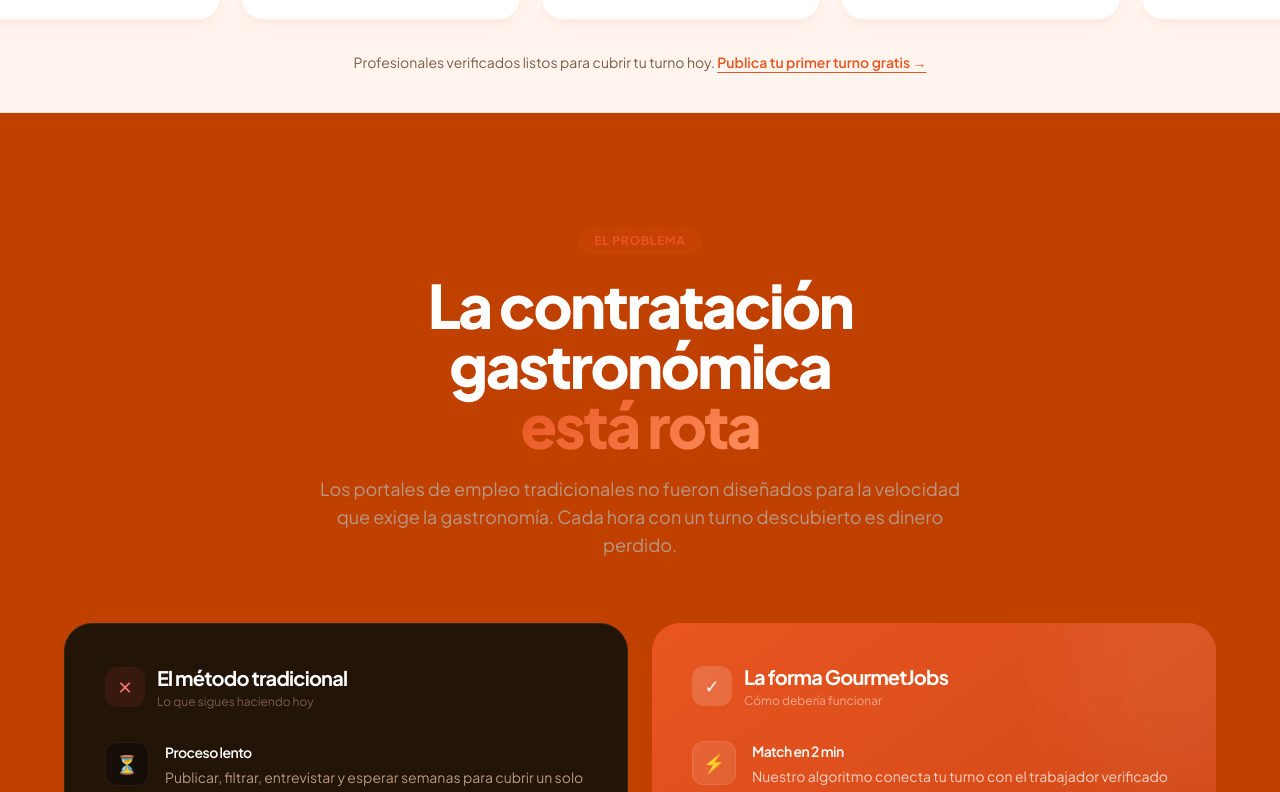
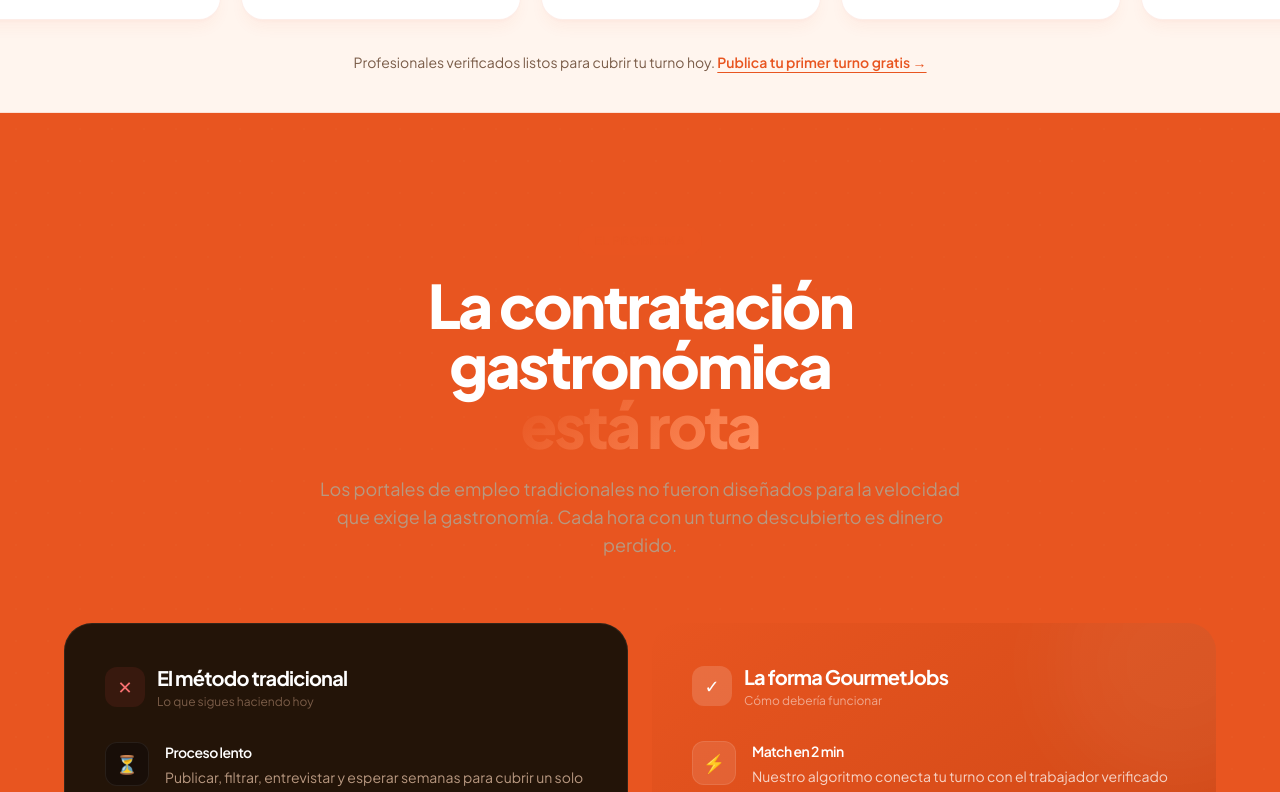
Before and after one commit to hernanazocar/GourmetJobs, a Next.js app: page / in a window 1280 px wide. Shown: the part 1268-2060 px from the top of the page. Built offline with nearby package versions, Linux system fonts and the light colour scheme.

Commit message:
Set background to brand orange #E85520
Co-Authored-By: Claude Opus 4.6 (1M context) <noreply@anthropic.com>

```diff
--- a/src/app/globals.css
+++ b/src/app/globals.css
@@ -3,11 +3,11 @@
 @tailwind utilities;
 
 :root {
-  --bg: #C04000;
-  --bg2: #D04A06;
-  --bg3: #DA5210;
-  --card: #B83C00;
-  --card2: #A83600;
+  --bg: #E85520;
+  --bg2: #F06028;
+  --bg3: #F56B30;
+  --card: #D84E1A;
+  --card2: #CC4515;
   --orange: #E85520;
   --orange2: #FF7040;
   --orange3: #FF9060;
@@ -72,7 +72,7 @@ h1, h2, h3, h4, h5, h6 {
 /* === SECTION BACKGROUNDS === */
 
 .sec-dark {
-  background: #C04000;
+  background: #E85520;
   position: relative;
   overflow: hidden;
 }
```
